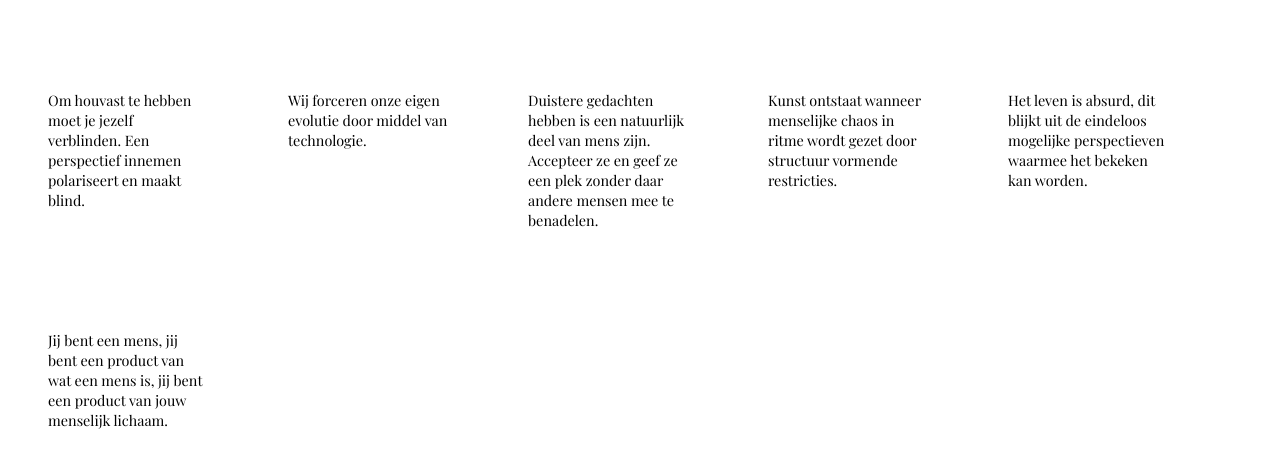
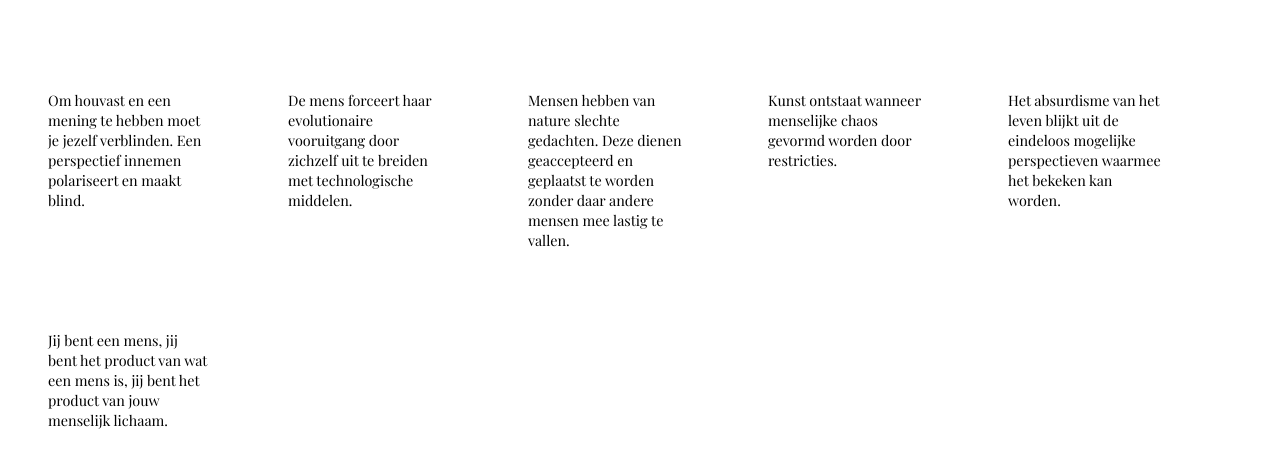
Before and after one commit to DavidZwitser/Artist-Manifesto, a plain HTML site: page index.html in a window 1280 px wide. Shown: the part 139-606 px from the top of the page. Drawn offline with nearby package versions, Linux system fonts and the light colour scheme.

Commit message:
Updated texts!

```diff
--- a/index.html
+++ b/index.html
@@ -3,10 +3,6 @@
     <head>
 
         <link href="https://fonts.googleapis.com/css?family=Playfair+Display&display=swap" rel="stylesheet">
-        <link href="https://fonts.googleapis.com/css?family=Open+Sans&display=swap" rel="stylesheet">
-        <link href="https://fonts.googleapis.com/css?family=Roboto&display=swap" rel="stylesheet">
-        <link href="https://fonts.googleapis.com/css?family=Raleway&display=swap" rel="stylesheet">
-        <link href="https://fonts.googleapis.com/css?family=Barlow&display=swap" rel="stylesheet">
         <link href="https://fonts.googleapis.com/css?family=Quicksand&display=swap" rel="stylesheet">
 
         <style>
@@ -38,7 +34,7 @@
 
             .interact-img
             {
-                transition: opacity .2s;
+                transition: opacity .3s;
 
                 display: inline-flex;
 
@@ -88,7 +84,7 @@
             #main-text-text
             {
                 font-weight: lighter;
-                font-size: 3.5vmin;
+                font-size: 3.7vmin;
 
                 margin: 30vh 15vmin 0vmin 15vmin;
 
@@ -112,7 +108,6 @@
 
         <div id = 'main-text'>
             <p id ='main-text-text'></p>
-            <br>
             <br>
             <br>
             <br>
@@ -151,33 +146,33 @@
             }
 
             createThingy('own-world',
-                'Om houvast te hebben moet je jezelf verblinden. Een perspectief innemen polariseert en maakt blind.',
-                'Al bekijk je de wereld op een materialistisch, spiritueel of op quantum niveau, je sluit altijd perspectieven uit. Keuzes of meningen vanuit een perspectief kunnen vanuit een ander perspectief absurd lijken. Het maakt niet uit wat je doet, je bent altijd blind en bevooroordeeld. Het beste wat je kan doen is zo veel mogelijk perspectieven leren kennen en begrijpen.'
+                'Om houvast en een mening te hebben moet je jezelf verblinden. Een perspectief innemen polariseert en maakt blind.',
+                'Al bekijk je de wereld op een materialistisch, spiritueel en quantum niveau tegelijk, je sluit altijd perspectieven uit. Keuzes of meningen vanuit één perspectief kunnen absurd lijken vanuit een ander. Het maakt niet uit wat je doet, je bent altijd bevooroordeeld en blind. Om zo ruim mogelijk te denken kan je het beste vanuit zoveel mogelijk verschillende perspectieven denken.'
             );
 
             createThingy('tech',
-                'Wij forceren onze eigen evolutie door middel van technologie.',
-                'Evolutie heeft ons de mogelijkheid gegeven om externe tools ons eigen te maken'
+                'De mens forceert haar evolutionaire vooruitgang door zichzelf uit te breiden met technologische middelen.',
+                'Evolutie heeft ons de mogelijkheid gegeven om externe tools ons eigen te maken. Hiermee heeft het deels het stokje doorgegeven welke de mogelijkheid biedt onszelf aan te passen. Wij gebruiken deze mogelijkheid grootschalig door steeds geavanceerdere technologieën te ontwikkelen waarmee we onze lichamelijke functionaliteit extern tot in verre mate uitbreiden.'
             );
 
             createThingy('darkness',
-                'Duistere gedachten hebben is een natuurlijk deel van mens zijn. Accepteer ze en geef ze een plek zonder daar andere mensen mee te benadelen.',
-                'Het is de natuur om als mens maatschappelijk slechte gedachten te hebben. Wij blijven van oorsprong dieren, evolutie is niet snel genoeg om met onze maatschappelijke groei mee te kunnen. Daarentegen zijn deze gedachten deel van jou als persoon. Sluit je ze op of onderdruk je ze, komen ze er langzaam op giftige manieren uit druipen. Ervaar ze daarom bewust en geef ze een plek bij jou als mens, dat zou je rust en balans geven.'
+                'Mensen hebben van nature slechte gedachten. Deze dienen geaccepteerd en geplaatst te worden zonder daar andere mensen mee lastig te vallen.',
+                'Het is natuurlijk om als mens slechte gedachten te hebben. Deze zijn deel van jou als persoon. Sluit je ze op, komen ze uiteindelijk op negatieve manieren uit je gekropen. Ervaar ze daarom bewust en geef ze een plek, dat zorgt voor zelfkennis en verlichting.'
             );
 
             createThingy('rithm',
-                'Kunst ontstaat wanneer menselijke chaos in ritme wordt gezet door structuur vormende restricties.',
-                'Creativiteit is de intuïtieve chaos die zich in mensen afspeelt. Het wat het probeert te uiten wordt interpreteerbaar door de restricties die eroverheen gezet worden zoals het medium of de beweging waarbinnen je werkt. Laat je het helemaal vrij, wordt het gekte genoemd. Leg je er teveel regels op, verliest het zijn authenticiteit.'
+                'Kunst ontstaat wanneer menselijke chaos gevormd worden door restricties.',
+                'Creativiteit is de intuïtieve chaos die zich in mensen afspeelt. Deze chaos wordt pas interpreteerbaar als het in een mal van restricties wordt gegoten. Restricties als een medium of een artistieke beweging. Laat je de chaos restrictie loos, wordt het gekte genoemd. Leg je er teveel restrictie op, verliest het zijn authenticiteit.'
             );
 
             createThingy('moving_balances',
-                'Het leven is absurd, dit blijkt uit de eindeloos mogelijke perspectieven waarmee het bekeken kan worden.',
-                'Het leven biedt zoveel mogelijke perspectieven, het overgrootste deel van deze perspectieven kunnen wij als mensen niet eens bedenken. Ieder perspectief biedt weer tegen argumenten tegen de tegenargumenten enz. Om deze reden valt er nooit punt te maken over wat het daadwerkelijk is en is het per definitie absurd.'
+                'Het absurdisme van het leven blijkt uit de eindeloos mogelijke perspectieven waarmee het bekeken kan worden.',
+                ''
             );
 
             createThingy('perspectives',
-                'Jij bent een mens, jij bent een product van wat een mens is, jij bent een product van jouw menselijk lichaam.',
-                'Wij zijn en blijven een product van evolutie, het systeem dat zo dominant geworden op deze aardbol door haar effectiviteit. Jouw lichaam is hier een product van, net zoals jouw hersenen en jouw gedachten. Alles wat je doet, ziet en denkt is een product van dit evolutionair biologisch wezen, bewogen door evulutionaire drangen, gemanipuleerd door evolutionaire doelen.'
+                'Jij bent een mens, jij bent het product van wat een mens is, jij bent het product van jouw menselijk lichaam.',
+                'Je wordt bewogen door evolutionaire drangen en leven voor evolutionaire doelen.'
             );
         </script>
 
```
